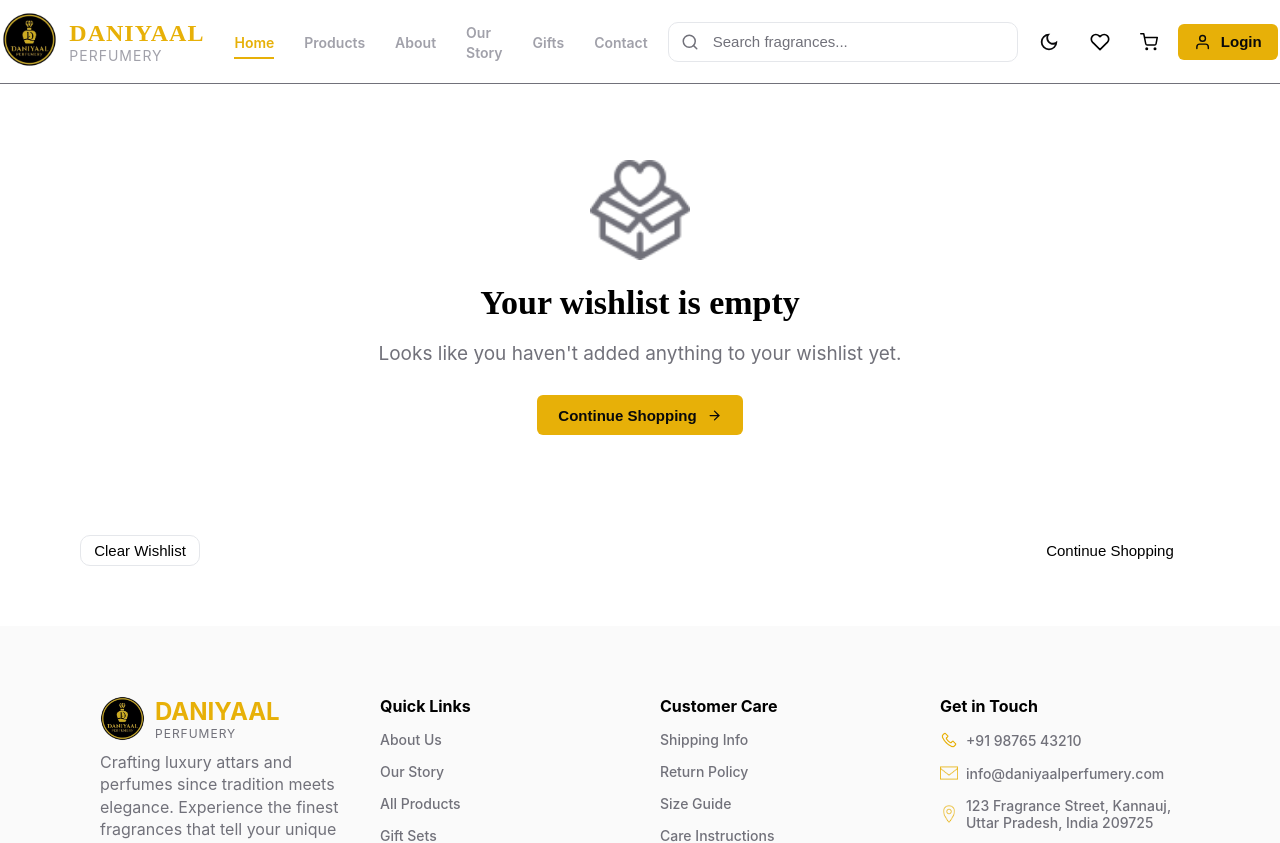
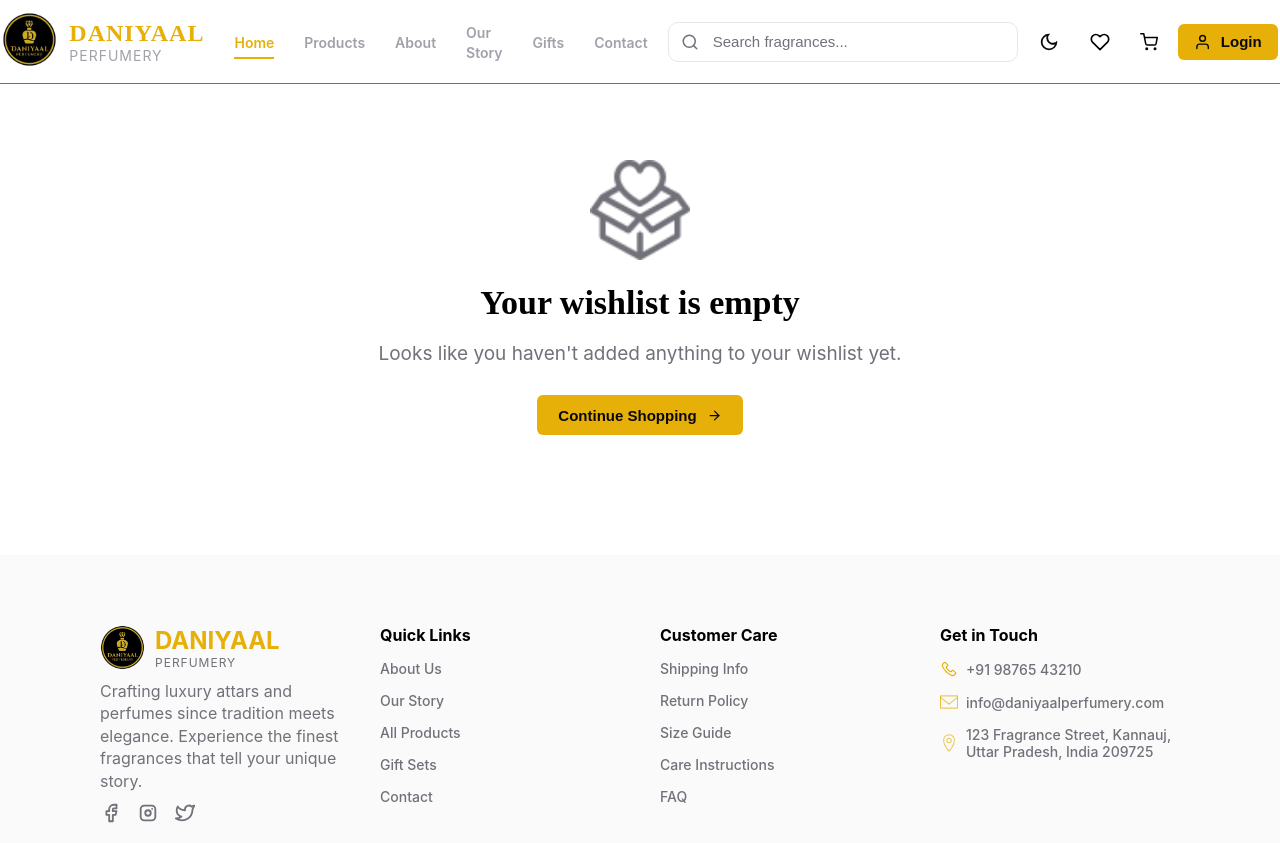
Before and after one commit to pinnateai-2025/daniyaal-ui, a React (Create React App) app: page /wishlist in a window 1280 px wide. Shown: the top 843 px of the page. Built offline with nearby package versions, Linux system fonts and the light colour scheme.

Commit message:
Fixed CSS in Wishlist & Cart Page

```diff
--- a/src/components/AddCart/AddCart.css
+++ b/src/components/AddCart/AddCart.css
@@ -48,7 +48,7 @@
     background-color: #C39500;
 }
 
-.empty-cart-container button:hover .arrow-icon {
+.empty-cart-container button:hover .cart-arrow-icon {
     transform: translateX(5px);
 }
 
--- a/src/components/WishlistProduct/WishlistProduct.js
+++ b/src/components/WishlistProduct/WishlistProduct.js
@@ -78,6 +78,7 @@
                 </div>
             )}
 
+            {wishlist.length > 0 && (
                 <div className="wishlist-bottom-btn">
                     <button
                         className="wishlist-clear-btn"
@@ -85,6 +86,7 @@
                     >
                         Clear Wishlist
                     </button>
+
                     <button
                         className="wishlist-shopping-btn"
                         onClick={() => navigate("/products")}
@@ -92,6 +94,7 @@
                         Continue Shopping
                     </button>
                 </div>
+            )}
         </div>
     )
 }
```
Lines whose indentation alone changed are shown as unchanged.
